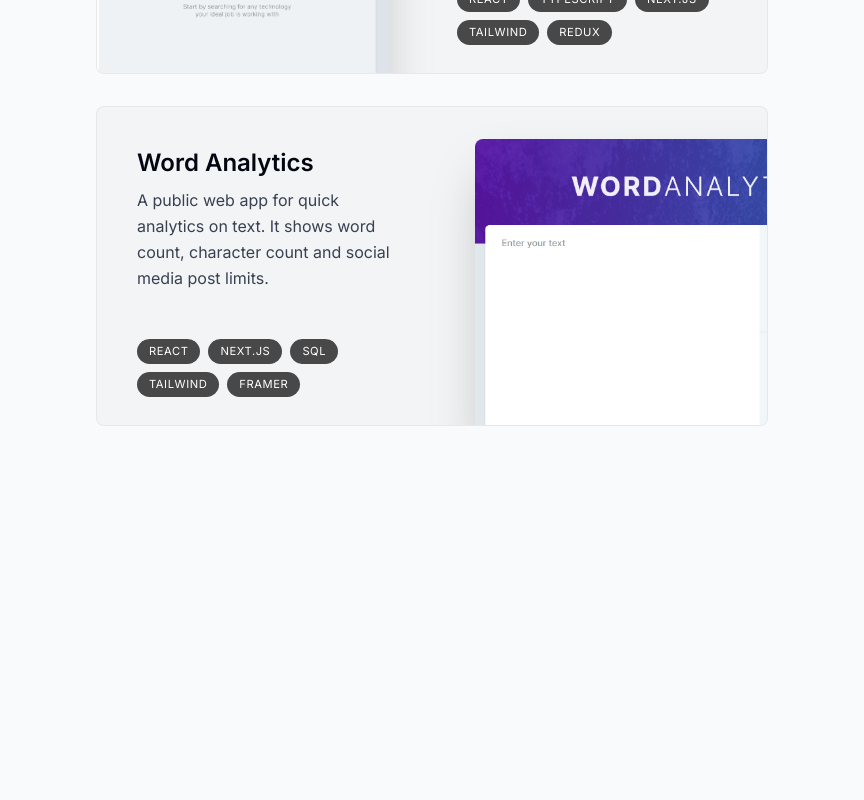
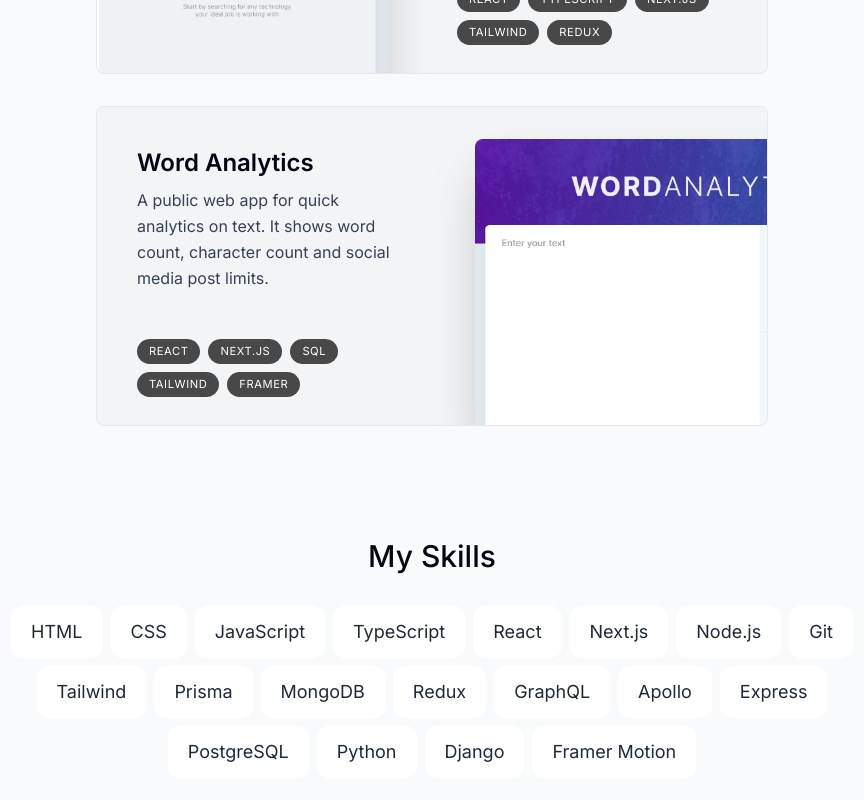
Before and after one commit to parmanand007/portfolio, a Next.js app: page / in a window 1280 px wide. Shown: the part 1946-2746 px from the top of the page, without its empty margins (208-1072 px from the left). Built offline with nearby package versions, Linux system fonts and the light colour scheme.

Commit message:
create skill section

```diff
--- a/app/page.tsx
+++ b/app/page.tsx
@@ -2,6 +2,7 @@
 import About from "@/components/about";
 import Intro from "@/components/intro";
 import SectionDivider from "@/components/section-divider";
+import Skills from "@/components/skills";
 
 export default function Home() {
   return (
@@ -10,6 +11,7 @@
    <SectionDivider />
    <About />
    <Projects />
+   <Skills />
     </main>
   )
 }
--- a/components/Projects.tsx
+++ b/components/Projects.tsx
@@ -9,7 +9,7 @@
 
 
   return (
-    <section ref ={ref} id="projects" className='scroll-mt-28'>
+    <section ref ={ref} id="projects" className='scroll-mt-28 mb-28'>
         <SectionHeading>My Projects</SectionHeading>
         <div>
         {
--- /dev/null
+++ b/components/skills.tsx
@@ -0,0 +1,52 @@
+"use client";
+
+import React from "react";
+import SectionHeading from "./section-heading";
+import { skillsData } from "@/lib/data";
+import { useSectionInView } from "@/lib/hooks";
+import { motion } from "framer-motion";
+
+const fadeInAnimationVariants = {
+  initial: {
+    opacity: 0,
+    y: 100,
+  },
+  animate: (index: number) => ({
+    opacity: 1,
+    y: 0,
+    transition: {
+      delay: 0.05 * index,
+    },
+  }),
+};
+
+export default function Skills() {
+  const { ref } = useSectionInView("Skills");
+
+  return (
+    <section
+      id="skills"
+      ref={ref}
+      className="mb-28 max-w-[53rem] scroll-mt-28 text-center sm:mb-40"
+    >
+      <SectionHeading>My skills</SectionHeading>
+      <ul className="flex flex-wrap justify-center gap-2 text-lg text-gray-800">
+        {skillsData.map((skill, index) => (
+          <motion.li
+            className="bg-white borderBlack rounded-xl px-5 py-3 dark:bg-white/10 dark:text-white/80"
+            key={index}
+            variants={fadeInAnimationVariants}
+            initial="initial"
+            whileInView="animate"
+            viewport={{
+              once: true,
+            }}
+            custom={index}
+          >
+            {skill}
+          </motion.li>
+        ))}
+      </ul>
+    </section>
+  );
+}
```
